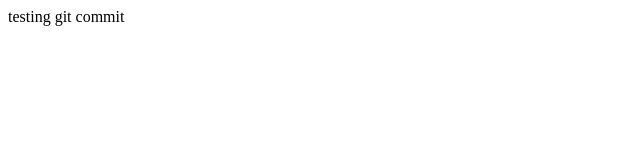
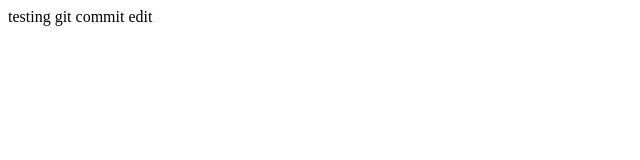
Before and after one commit to MH99-web/test, a plain HTML site: page index.html in a window 1280 px wide. Shown: the full height of the page, 0-640 px from the left. Drawn offline with Linux system fonts and the light colour scheme.

Commit message:
edit commit

```diff
--- a/index.html
+++ b/index.html
@@ -6,6 +6,6 @@
     <title>Document</title>
 </head>
 <body>
-    testing git commit
+    testing git commit edit
 </body>
 </html>
```
